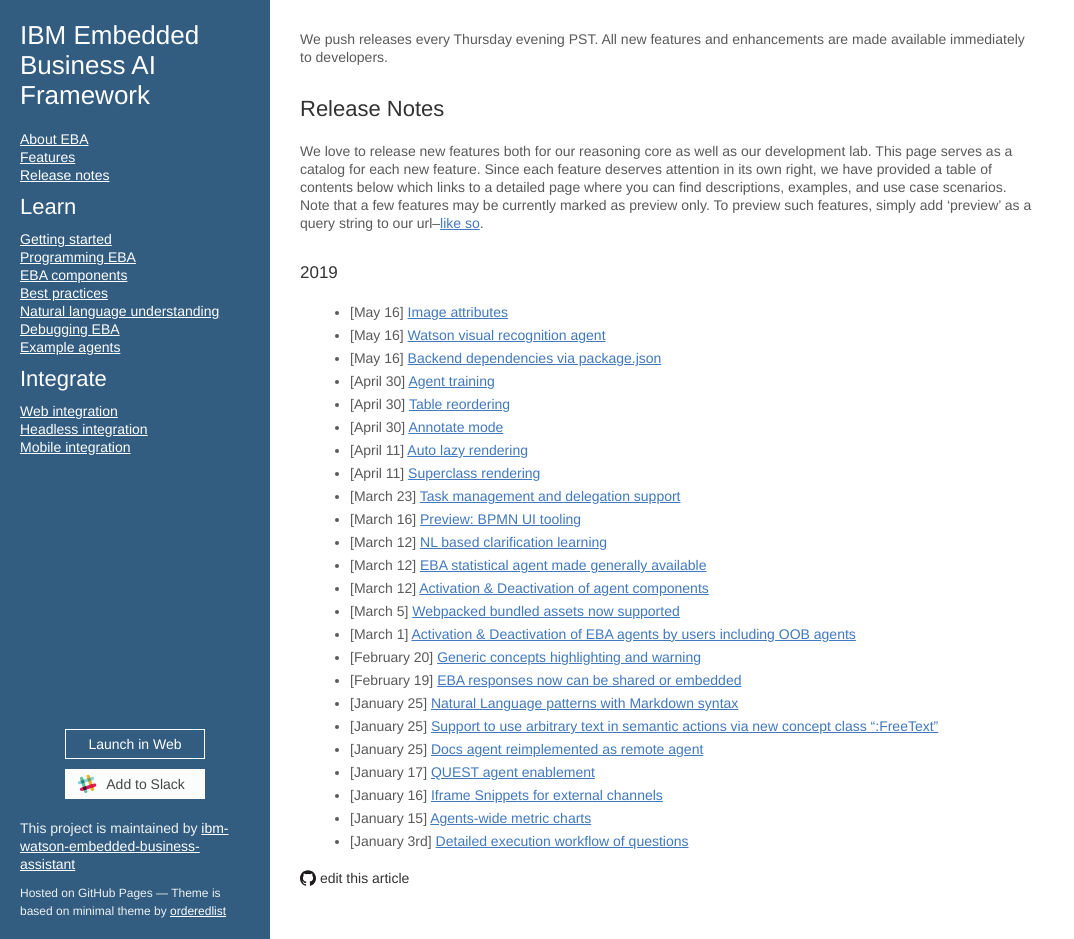
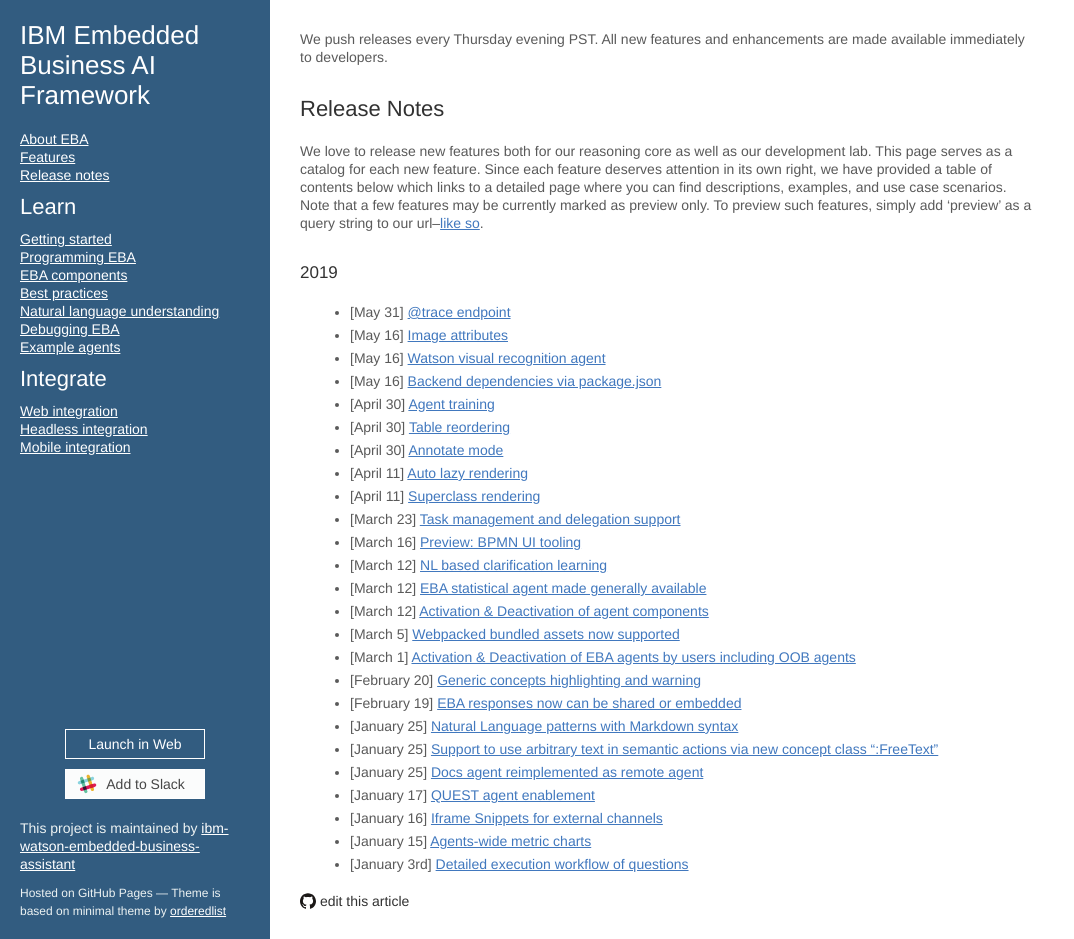
Before and after one commit to ibm-watson-embedded-business-assistant/eba-example-agents, a Jekyll site: the page built from release/ReleaseNotes.md, in a window 1280 px wide and 939 px high. Shown: the whole window, without its empty margins (0-1074 px from the left). Built offline with Jekyll 4.4.1, drawn with Linux system fonts in a browser that asks for light colours; our own code applies the rules of GitHub Pages for plain Markdown files.

Commit message:
Update ReleaseNotes.md

```diff
--- a/release/ReleaseNotes.md
+++ b/release/ReleaseNotes.md
@@ -5,6 +5,7 @@
 We love to release new features both for our reasoning core as well as our development lab. This page serves as a catalog for each new feature. Since each feature deserves attention in its own right, we have provided a table of contents below which links to a detailed page where you can find descriptions, examples, and use case scenarios. Note that a few features may be currently marked as preview only. To preview such features, simply add 'preview' as a query string to our url--[like so](https://eba.ibm.com/assistant?preview).
 
 ### 2019
+* [May 31]      [@trace endpoint](./blogs/TraceEndpoint.md)
 * [May 16]      [Image attributes](./blogs/ImageAttributes.md)
 * [May 16]      [Watson visual recognition agent](./blogs/VisualRecognition.md)
 * [May 16]      [Backend dependencies via package.json](./blogs/Packagejson.md)
```
